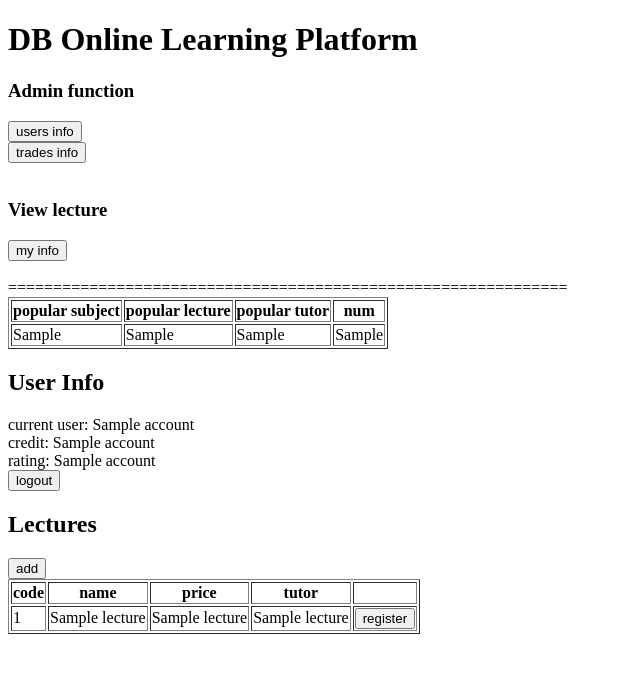
After one commit to eojin16/KU_database_term, a Flask app: template templates/main_basic_admin.html in a window 1280 px wide. The commit adds this page. Shown: the top 673 px of the page, without its empty margins (0-640 px from the left). Run offline with Flask 3, Linux system fonts and the light colour scheme; the template is opened without the code that fills it: most values are stand-ins (such as "Sample title", 1, 10 or a date in 2020); some libraries are stand-ins or nearby versions.

Commit message:
admin function, view lecture

```diff
--- a/app.py
+++ b/app.py
@@ -4,6 +4,7 @@ from flask import Flask, render_template, request
 app = Flask(__name__)
 connect = psycopg2.connect(dbname="term", user="postgres", password="postgres")
 cur = connect.cursor()  # create cursor
+
 
 @app.route('/')
 def main():
@@ -12,27 +13,13 @@ def main():
 
 @app.route('/return', methods=['post'])
 def re_turn():
-    cur.execute("SELECT * FROM users;")
-    result = cur.fetchall()
-    return render_template("welcome.html", lecture=result)
-
-
-@app.route('/print_user_table', methods=['post'])
-def print_user_table():
-    cur.execute("SELECT * FROM users;")
-    result = cur.fetchall()
-    return render_template("print_user_table.html", users=result)
-
-
-@app.route('/print_lecture_table', methods=['post'])
-def print_lecture_table():
-    cur.execute("SELECT * FROM lecture;")
-    result = cur.fetchall()
-    return render_template("print_lecture_table.html", lecture=result)
+    return render_template("welcome.html")
 
 
 @app.route('/register', methods=['post'])
 def register():
+    global ID
+    ID = request.form["id"]
     id = request.form["id"]
     password = request.form["password"]
     send = request.form["send"]
@@ -46,29 +33,45 @@ def register():
 
         cur.execute("SELECT * FROM account WHERE id = %s;", (id,))
         account_result = cur.fetchone() # ('admin', 10000000, 'gold', 'tutor')
-        print(account_result)
+        print(account_result[3])
+        role = account_result[3]
 
         cur.execute("SELECT * FROM lecture;")
-        lecture_result = cur.fetchall() # ('00', 'korean history', 1000, 'admin')
+        lecture_result = cur.fetchall() # [('00', 'korean history', 1000, 'admin'), ('01', 'database system', 2000, 'admin'), ('02', 'japanese culture', 1500, 'aaa')]
         print(lecture_result)
 
         cur.execute("SELECT e.lecture_name, s.subject_name, e.tutor, COUNT(*) AS number_of_enrollments FROM enrollment e INNER JOIN subject s ON e.code = s.code GROUP BY e.lecture_name, s.subject_name, e.tutor ORDER BY COUNT(*) DESC LIMIT 1;")
         popular_lecture_result = cur.fetchone() # ('database system', 'mathematics', 'admin', 2)
         print(popular_lecture_result)
 
+        cur.execute("SELECT * FROM enrollment WHERE tutee = %s;", (id,))
+        enrollment_result = cur.fetchall() # [('aa', 'admin', '01', 'database system', 2000)
+        print(enrollment_result)
+
+
+        print(id)
+
         # Login fail if no match id
         if users_result is None:
             return render_template("login_fail.html")
 
-        # login success
-        return render_template("main_basic.html", account=account_result, lecture=lecture_result, popular_lecture=popular_lecture_result)
+        # admin page
+        elif id == "admin":
+            return render_template("main_basic_admin.html", account=account_result, lecture=lecture_result, popular_lecture=popular_lecture_result)
+
+        # normal user page
+        else:
+            # tutor page
+            if account_result[3] == "tutor":
+                return render_template("main_basic_tutor.html", account=account_result, lecture=lecture_result, popular_lecture=popular_lecture_result)
+
+            # tutee page
+            elif account_result[3] == "tutee":
+                return render_template("main_basic_tutee.html", account=account_result, lecture=lecture_result, popular_lecture=popular_lecture_result, enrollment=enrollment_result)
 
     # Sign up
     elif send == "sign up":
         return render_template("signup.html")
-
-    elif send == "logout":
-        return render_template("welcome.html")
 
 
 @app.route('/create', methods=['post'])
@@ -97,5 +100,45 @@ def create():
     return render_template("welcome.html")
 
 
+@app.route('/print_user_table', methods=['post'])
+def print_user_table():
+    cur.execute("SELECT * FROM users;")
+    result = cur.fetchall()
+    return render_template("print_user_table.html", users=result)
+
+
+@app.route('/print_lecture_table', methods=['post'])
+def print_lecture_table():
+    cur.execute("SELECT * FROM lecture;")
+    result = cur.fetchall()
+    return render_template("print_lecture_table.html", lecture=result)
+
+
+@app.route('/my_info_tutee', methods=['post'])
+def my_info_tutee():
+    my_id = ID
+    cur.execute("SELECT * FROM enrollment WHERE tutee = %s;", (my_id,))
+    result = cur.fetchall() # [('aa', 'admin', '01', 'database system', 2000)
+    print(result)
+    return render_template("main_tutee.html", enrollment=result)
+
+@app.route('/my_info_tutor', methods=['post'])
+def my_info_tutor():
+    my_id = ID
+    print(my_id)
+
+    # lecture that tutor teaches
+    cur.execute("SELECT * FROM enrollment WHERE tutor= %s;", (my_id,))
+    my_result = cur.fetchall() # [('aa', 'admin', '01', 'database system', 2000)
+    print(my_result)
+
+    # lecture that tutor bought
+    cur.execute("SELECT * FROM enrollment WHERE tutee= %s;", (my_id,))
+    registered_result = cur.fetchall() # [('aa', 'admin', '01', 'database system', 2000)
+    print(registered_result)
+
+    return render_template("main_tutor.html", my=my_result, registered=registered_result)
+
+
 if __name__ == '__main__':
     app.run(debug=True)
--- /dev/null
+++ b/templates/main_basic_admin.html
@@ -0,0 +1,84 @@
+<!DOCTYPE html>
+<html lang="en">
+<head>
+    <meta charset="UTF-8">
+    <title>main_basic</title>
+</head>
+<body>
+<h1>DB Online Learning Platform</h1>
+
+<h3>Admin function</h3>
+<form action="/print_user_table" method="post">
+    <input type="submit" name="send" value="users info">
+</form>
+<form action="/print_lecture_table" method="post">
+    <input type="submit" name="send" value="trades info">
+</form>
+<br>
+
+<h3>View lecture</h3>
+<form action="/my_info" method="post">
+    <input type="submit" name="send" value="my info">
+</form>
+<br>
+==============================================================<br>
+<form action="/register" method="post">
+    <table border="1">
+        <thead>
+            <th>popular subject</th>
+            <th>popular lecture</th>
+            <th>popular tutor</th>
+            <th>num</th>
+        </thead>
+
+        <tbody>
+            <tr>
+                <td>{{ popular_lecture[0] }}</td>
+                <td>{{ popular_lecture[1] }}</td>
+                <td>{{ popular_lecture[2] }}</td>
+                <td>{{ popular_lecture[3] }}</td>
+            </tr>
+        </tbody>
+    </table>
+
+    <h2>User Info</h2>
+    current user: {{ account[0] }} <br>
+    credit: {{ account[1] }}<br>
+    rating: {{ account[2] }}<br>
+</form>
+
+
+<form action="/return" method="post">
+    <input type="submit" name="send" value="logout">
+</form>
+
+
+<form action="/register_lecture" method="post">
+    <h2>Lectures</h2>
+    <input type="submit" name="send" value="add"><br>
+
+    <table border="1">
+        <thead>
+            <th>code</th>
+            <th>name</th>
+            <th>price</th>
+            <th>tutor</th>
+            <th></th>
+        </thead>
+
+        <tbody>
+            {% for l in lecture %}
+            <tr>
+                <td>{{ l[0] }}</td>
+                <td>{{ l[1] }}</td>
+                <td>{{ l[2] }}</td>
+                <td>{{ l[3] }}</td>
+                <td><input type="submit" name="send" value="register"></td>
+            </tr>
+            {% endfor %}
+        </tbody>
+    </table>
+</form>
+
+</body>
+</html>
--- a/templates/print_lecture_table.html
+++ b/templates/print_lecture_table.html
@@ -26,5 +26,7 @@
     </tbody>
 </table>
 
+<input type="submit" name="send" value="return" onclick="history.back(-1);">
+
 </body>
 </html>
--- a/templates/print_user_table.html
+++ b/templates/print_user_table.html
@@ -22,5 +22,7 @@
     </tbody>
 </table>
 
+<input type="submit" name="send" value="return" onclick="history.back(-1);">
+
 </body>
 </html>
```
Also changed, not shown: templates/main_basic_tutee.html (added, +109 -0 lines), templates/main_basic_tutor.html (renamed from templates/main_basic.html, +12 -14 lines), templates/main_tutee.html (+10 -46 lines), templates/main_tutor.html (+33 -47 lines).
